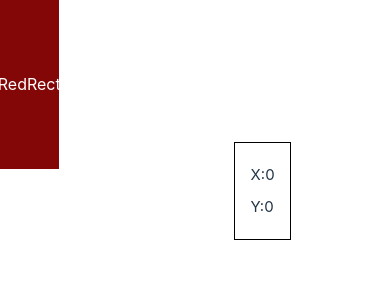
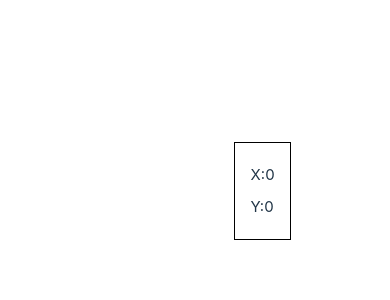
Before and after one commit to Daitrang81098/AthenaGroup, a React (Vite) app: page / in a window 390 px wide. Shown: the top 300 px of the page. Built offline with nearby package versions, Linux system fonts and the light colour scheme.

Commit message:
chinh reponsive

```diff
--- a/src/App.css
+++ b/src/App.css
@@ -8,13 +8,22 @@
 }
 
 .RedRect {
-  width: 15vw;
-  height: 20vh;
+  /*width: 20%;*/
+  /*padding-top: 20%;*/
   background-color: #840707;
   position: absolute;
   cursor: pointer;
   text-align: center;
   color: white;
+  touch-action: none;
+}
+
+
+@media (max-width: 768px) {
+  .RedRect {
+    width: 40%;
+    padding-top: 40%;
+  }
 }
 
 .Coordinates {
```
